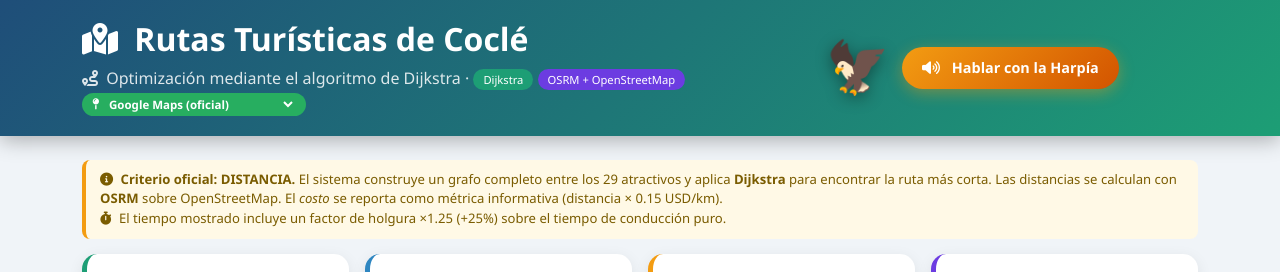
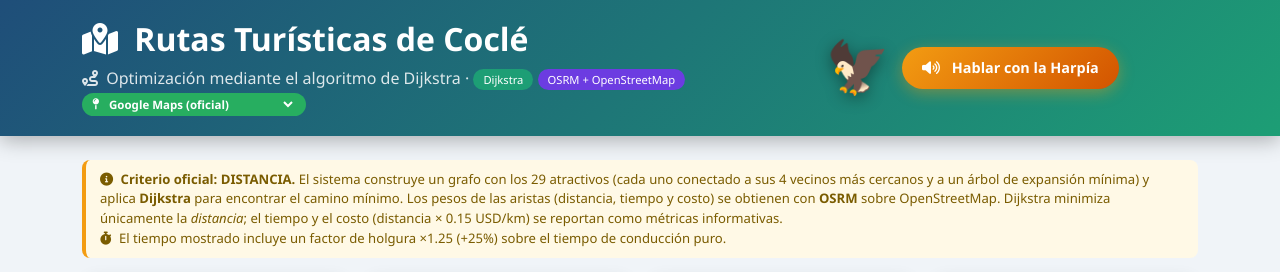
Before and after one commit to jc5536201-droid/plataforma-turistica, a Flask app: page / in a window 1280 px wide. Shown: the top 272 px of the page. Run offline with Flask 3, Linux system fonts and the light colour scheme; some libraries are stand-ins or nearby versions.

Commit message:
Update index.html

```diff
--- a/templates/index.html
+++ b/templates/index.html
@@ -363,10 +363,12 @@
     <div class="aviso-informativo">
         <i class="fas fa-info-circle me-1"></i>
         <strong>Criterio oficial: DISTANCIA.</strong>
-        El sistema construye un grafo completo entre los 29 atractivos y aplica
-        <strong>Dijkstra</strong> para encontrar la ruta más corta. Las distancias se
-        calculan con <strong>OSRM</strong> sobre OpenStreetMap.
-        El <em>costo</em> se reporta como métrica informativa (distancia × 0.15 USD/km).
+        El sistema construye un grafo con los 29 atractivos (cada uno conectado a sus
+        4 vecinos más cercanos y a un árbol de expansión mínima) y aplica
+        <strong>Dijkstra</strong> para encontrar el camino mínimo. Los pesos de las
+        aristas (distancia, tiempo y costo) se obtienen con <strong>OSRM</strong> sobre
+        OpenStreetMap. Dijkstra minimiza únicamente la <em>distancia</em>; el tiempo y
+        el costo (distancia × 0.15 USD/km) se reportan como métricas informativas.
         <span id="avisoHolgura"></span>
     </div>
 
@@ -434,17 +436,6 @@
                       title="Criterio oficial del proyecto">
                     <i class="fas fa-ruler"></i> Distancia
                 </span>
-                <span class="criterio-badge" data-criterio="tiempo"
-                      onclick="seleccionarCriterio('tiempo')"
-                      title="Velocidades reales de OSRM">
-                    <i class="fas fa-clock"></i> Tiempo
-                </span>
-                <span class="criterio-badge informativo" data-criterio="costo"
-                      onclick="seleccionarCriterio('costo')"
-                      title="Costo = distancia × 0.15 USD/km. Al ser lineal, produce la misma ruta que Distancia. Se reporta como métrica informativa.">
-                    <i class="fas fa-dollar-sign"></i> Costo
-                    <i class="fas fa-info-circle ms-1" style="font-size:0.7em;"></i>
-                </span>
             </div>
         </div>
     </div>
@@ -493,7 +484,8 @@
     <p class="text-center text-muted small mb-4">
         <i class="fas fa-info-circle me-1"></i>
         Cada día calcula el <strong>orden óptimo de visita</strong> (partiendo y
-        volviendo a Penonomé) aplicando Dijkstra sobre el grafo completo.
+        volviendo a Penonomé) y los caminos mínimos entre paradas aplicando
+        Dijkstra sobre el grafo de atractivos.
     </p>
     <div class="row g-3" id="diasContainer"></div>
 
@@ -603,15 +595,6 @@ function llenarSelectores() {
 }
 
 function seleccionarCriterio(criterio) {
-    if (criterio === 'costo') {
-        const continuar = confirm(
-            "ℹ️ El criterio COSTO usa una tarifa uniforme (distancia × 0.15 USD/km).\n\n" +
-            "Por eso produce la MISMA ruta que DISTANCIA. Se reporta como métrica " +
-            "informativa, no como criterio independiente.\n\n" +
-            "¿Deseas continuar?"
-        );
-        if (!continuar) return;
-    }
     criterioActual = criterio;
     document.querySelectorAll('.criterio-badge').forEach(el => {
         el.classList.toggle('active', el.dataset.criterio === criterio);
@@ -768,6 +751,13 @@ function actualizarEstadisticas(data) {
     document.getElementById('totalParadas').textContent = data.nodos_ruta.length;
 }
 
+// Etiqueta para atractivos por los que solo se pasa (no son parada)
+function etiquetaDePaso(nodo) {
+    return nodo.es_parada === false
+        ? ' <span class="badge bg-light text-dark border ms-1">de paso</span>'
+        : '';
+}
+
 // ============================================================
 // PANEL — RUTA ÓPTIMA
 // ============================================================
@@ -775,13 +765,11 @@ function actualizarEstadisticas(data) {
 function actualizarPanel(data) {
     const panel = document.getElementById('panelRuta');
     const nombresCriterio = {
-        distancia: 'Distancia mínima',
-        tiempo: 'Tiempo mínimo',
-        costo: 'Costo (métrica informativa — equivale a distancia)'
+        distancia: 'Distancia mínima'
     };
     const nombreCriterio = nombresCriterio[data.criterio] || data.criterio || 'Criterio seleccionado';
 
-    const badgeMetricas = `<span class="badge bg-success ms-1" title="Métricas medidas por OSRM sobre OpenStreetMap">
+    const badgeMetricas = `<span class="badge bg-success ms-1" title="Pesos del grafo medidos por OSRM sobre OpenStreetMap">
         <i class="fas fa-check-circle me-1"></i>Métricas: OSRM
     </span>`;
 
@@ -831,7 +819,7 @@ function actualizarPanel(data) {
                 <div class="paso">
                     <span class="indice">${indice + 1}</span>
                     <div>
-                        <strong>${nodo.nombre}</strong><br>
+                        <strong>${nodo.nombre}</strong>${etiquetaDePaso(nodo)}<br>
                         <small class="text-muted">Nodo: ${nodo.cod}</small>
                     </div>
                 </div>
@@ -983,9 +971,7 @@ function hablarHarpia() {
         const costo = Number(ultimaRuta.costo).toFixed(2);
 
         const nombresCriterio = {
-            distancia: 'distancia mínima',
-            tiempo: 'tiempo mínimo',
-            costo: 'costo mínimo, que equivale a distancia mínima porque usamos una tarifa uniforme'
+            distancia: 'distancia mínima'
         };
         const criterio = nombresCriterio[ultimaRuta.criterio] || ultimaRuta.criterio || 'criterio seleccionado';
 
@@ -1146,7 +1132,7 @@ function actualizarPanelDia(data) {
                 <div class="paso">
                     <span class="indice">${indice + 1}</span>
                     <div>
-                        <strong>${nodo.nombre}</strong><br>
+                        <strong>${nodo.nombre}</strong>${etiquetaDePaso(nodo)}<br>
                         <small class="text-muted">Nodo: ${nodo.cod}</small>
                     </div>
                 </div>
@@ -1240,7 +1226,7 @@ async function cambiarFuente(nuevaFuente) {
 document.addEventListener('DOMContentLoaded', function() {
     console.log('================================');
     console.log('Plataforma de rutas de Coclé');
-    console.log('Método: Grafo completo + Dijkstra');
+    console.log('Método: Grafo de atractivos + Dijkstra');
     console.log('Criterio oficial:', CONFIG.criterioOficial);
     console.log('Fuente oficial:', CONFIG.fuenteOficial);
     console.log('Atractivos:', Object.keys(ATRACTIVOS).length);
```
